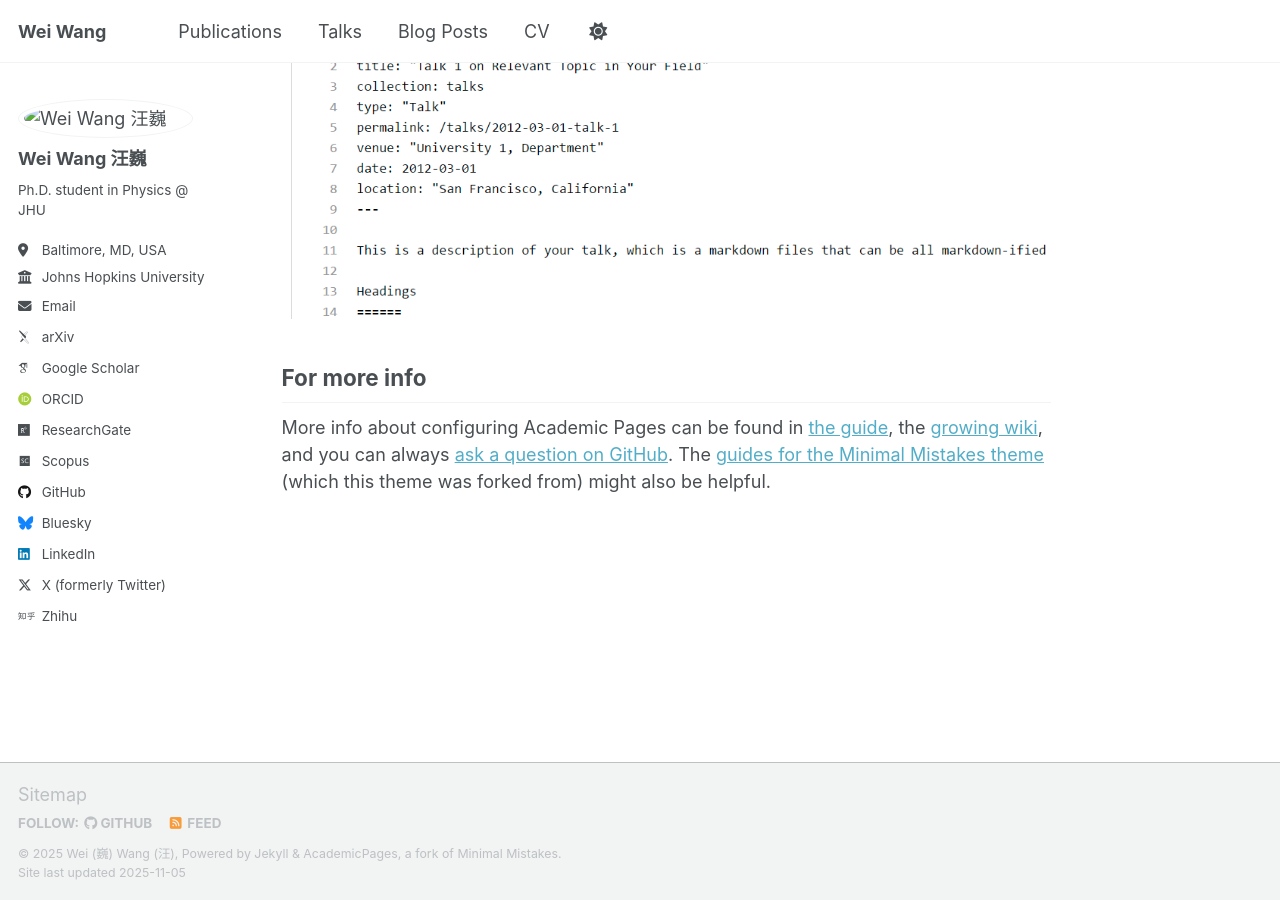
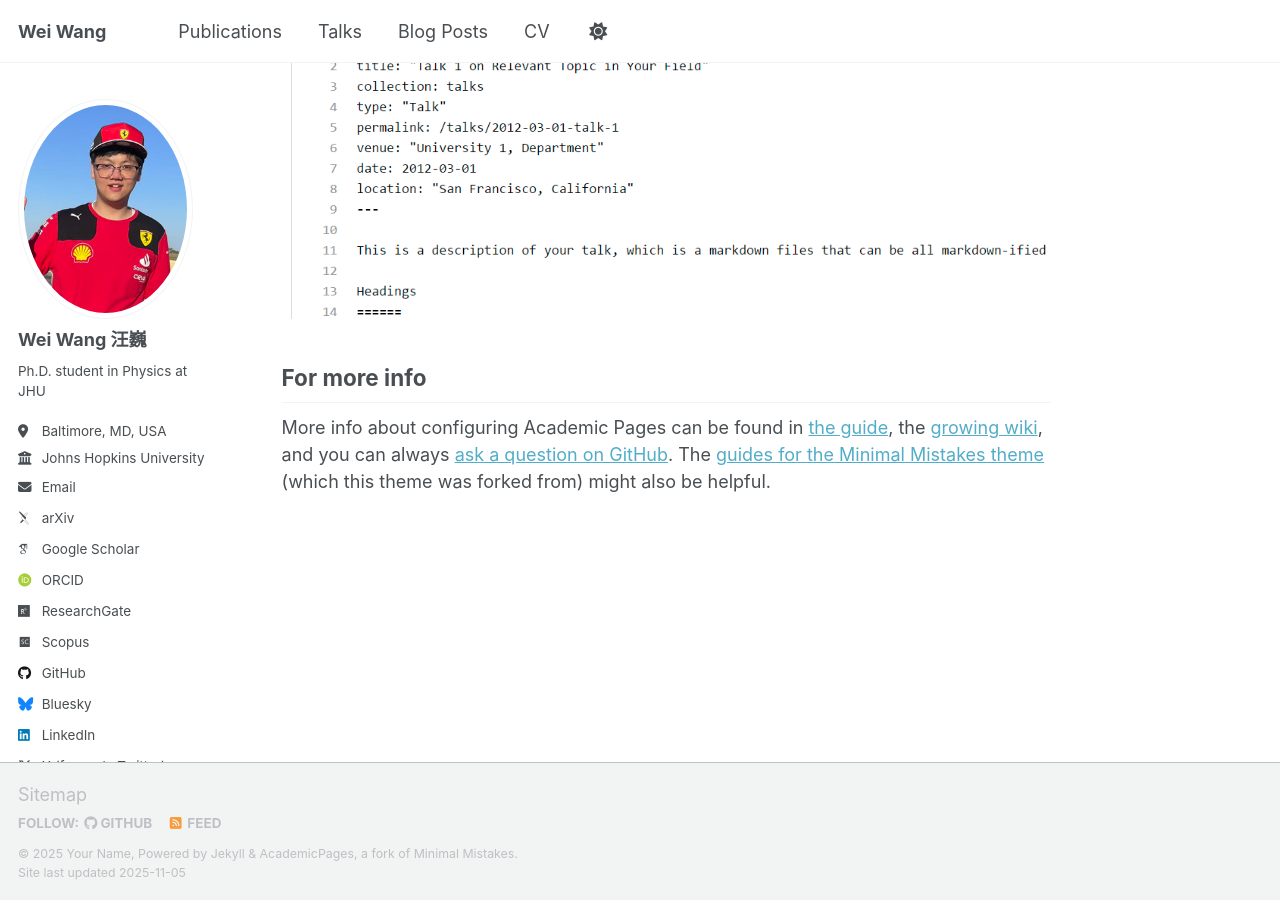
Before and after one commit to wwang721/academicpages, a Jekyll site: the page built from _pages/about.md, in a window 1280 px wide and 900 px high, scrolled down 2903 px. Built offline with Jekyll 4.4.1, drawn with Linux system fonts in a browser that asks for light colours; some web fonts are replaced; a script that is not in the unit is left out.

```diff
--- a/_config.yml
+++ b/_config.yml
@@ -11,12 +11,12 @@ locale                   : "en-US"
 site_theme               : "default" # Currently available options are "default", "air"
 title                    : "Wei Wang"
 title_separator          : "-"
-name                     : &name "Wei (巍) Wang (汪)"
-description              : &description "Wei Wang's academic portfolio"   # Update this with a general description of your site, this is the default if not overridden by a page
+name                     : &name "Your Name"
+description              : &description "Your Name's academic portfolio"   # Update this with a general description of your site, this is the default if not overridden by a page
 url                      : https://wwang721.github.io/academicpages # The base hostname & protocol for your site e.g. "https://[your GitHub username].github.io",
                                                            # or if you already have some other page hosted on Github then use "https://[your GitHub username].github.io/[Your Repo Name]"
 baseurl                  : "" # the subpath of your site, e.g. "/blog"
-repository               : "wwang721/academicpages" # the GitHub repository of your site
+repository               : "academicpages/academicpages.github.io"
 
 # Site Author - The following control what appear as part of the author content on the side bar.
 #               If a field is blank the icon and link will not appear, otherwise it will be shown.
@@ -26,7 +26,7 @@ author:
   avatar           : "2023usgp.png"
   name             : "Wei Wang 汪巍"
   pronouns         : # example: "she/her"
-  bio              : "Ph.D. student in Physics @ JHU"
+  bio              : "Ph.D. student in Physics at JHU"
   location         : "Baltimore, MD, USA"
   employer         : "Johns Hopkins University"
   uri              : # URL
--- a/_includes/footer/custom.html
+++ b/_includes/footer/custom.html
@@ -1,8 +1,6 @@
 <!-- start custom footer snippets -->
 
-
 <a href="/sitemap/">Sitemap</a>
-
 
 <!-- Support for MatJax -->
 <script defer src="https://cdnjs.cloudflare.com/polyfill/v3/polyfill.min.js?features=es6"></script>
```
Also changed, not shown: images/2023usgp.png, 2 other files.
